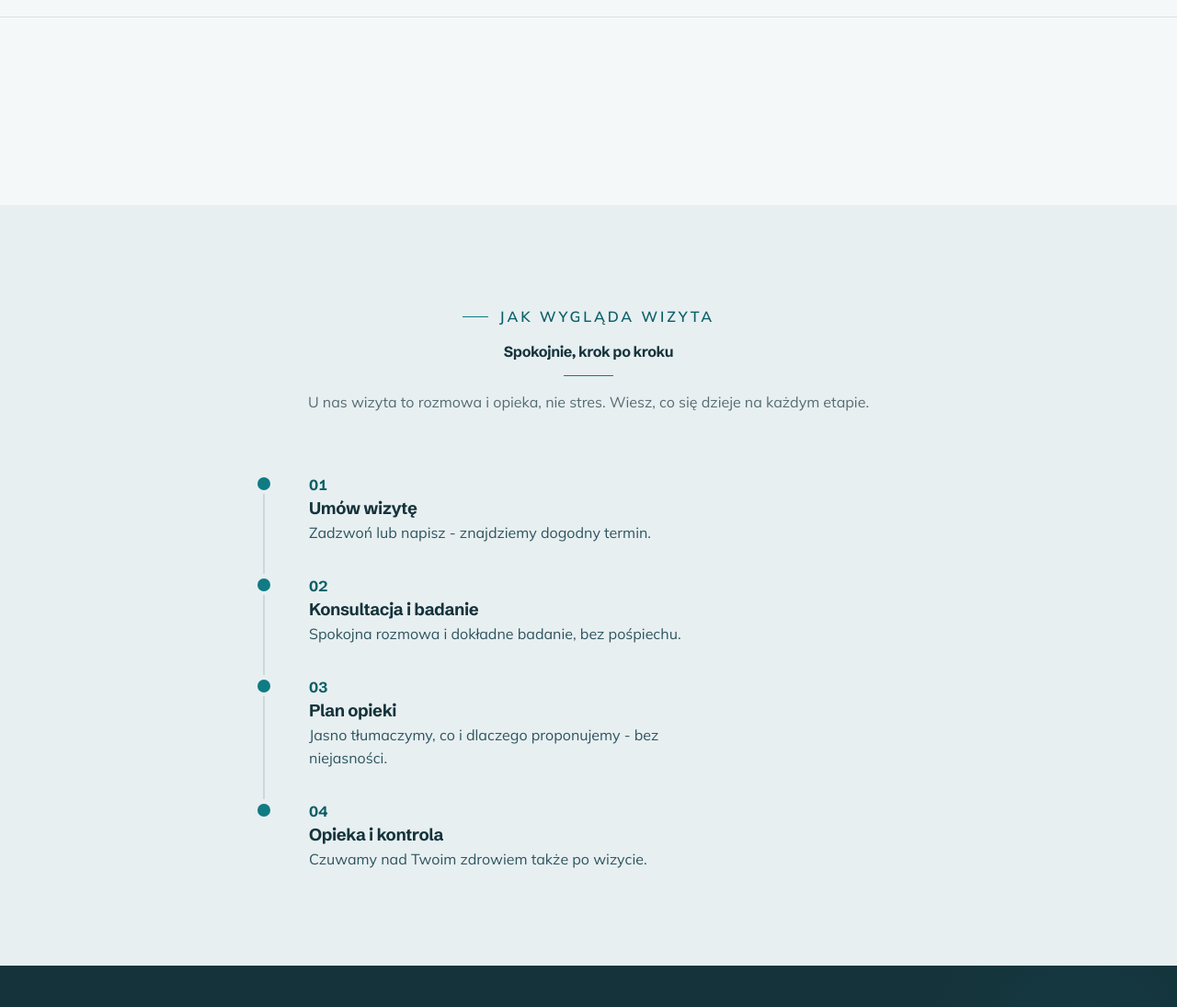
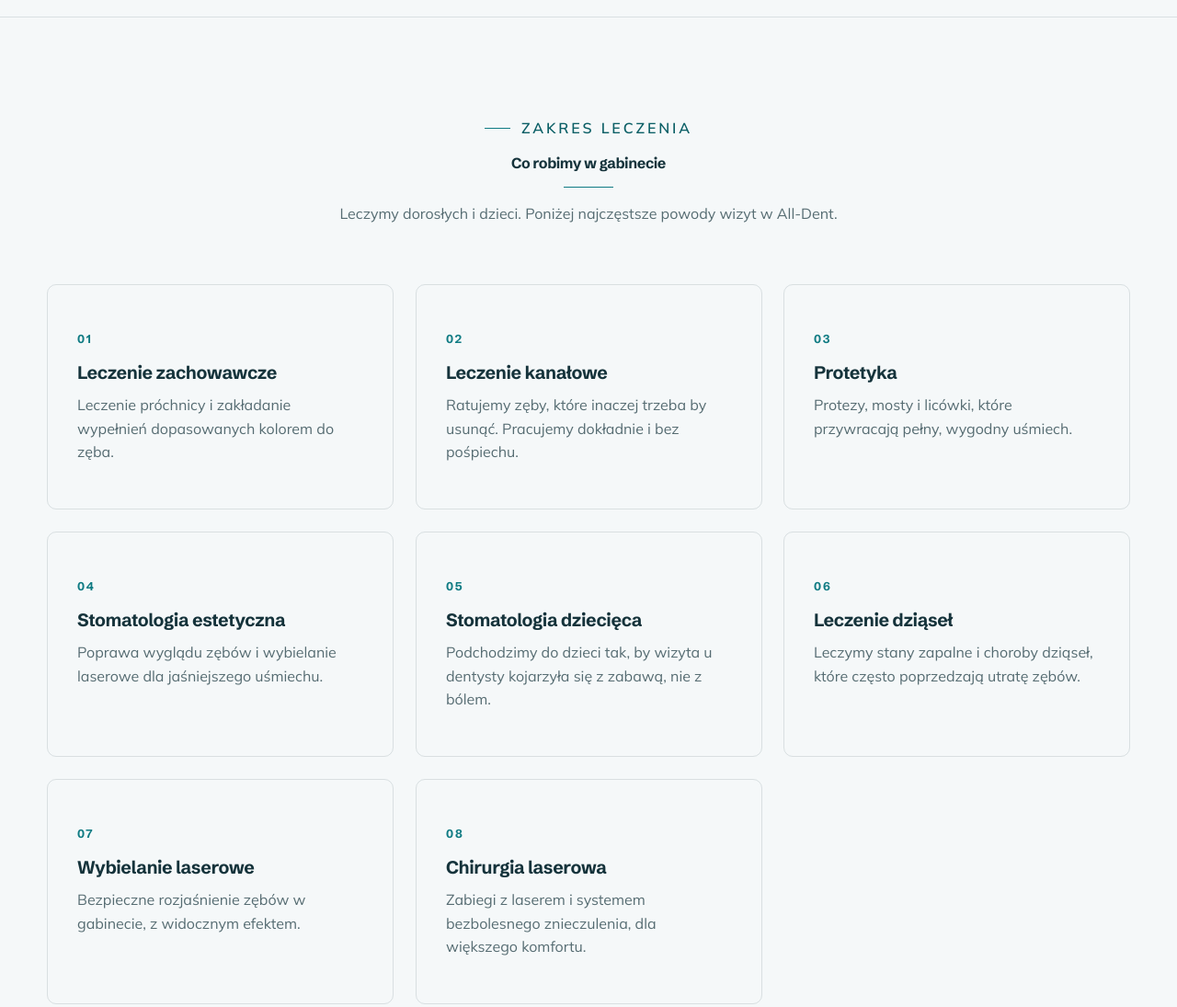
Before and after one commit to kris20032/cezary-pakula, a plain HTML site: page oferta.html in a window 1280 px wide. Shown: the part 560-1655 px from the top of the page at 92% size. Drawn offline with Linux system fonts and the light colour scheme; no server answers.

Commit message:
All-Dent: realne usługi stomatologiczne + branża w hero/meta (nie generyk kliniki)

```diff
--- a/oferta.html
+++ b/oferta.html
@@ -4,7 +4,7 @@
 <meta charset="UTF-8">
 <meta name="viewport" content="width=device-width, initial-scale=1.0">
 <title>Oferta - All-Dent Gabinet Stomatologiczny Cezary Pakuła</title>
-<meta name="description" content="All-Dent Gabinet Stomatologiczny Cezary Pakuła - gabinet medyczny w trosce o Twoje zdrowie. Konsultacje, diagnostyka, leczenie i profilaktyka w spokojnej, dyskretnej atmosferze. Umów wizytę.">
+<meta name="description" content="All-Dent Gabinet Stomatologiczny Cezary Pakuła - gabinet stomatologiczny w trosce o Twoje zdrowie. Konsultacje, diagnostyka, leczenie i profilaktyka w spokojnej, dyskretnej atmosferze. Umów wizytę.">
 <link rel="preconnect" href="https://fonts.googleapis.com">
 <link rel="preconnect" href="https://fonts.gstatic.com" crossorigin>
 <link href="https://fonts.googleapis.com/css2?family=Schibsted+Grotesk:wght@500;600;700&family=Mulish:wght@400;500;600;700&display=swap" rel="stylesheet">
@@ -38,7 +38,21 @@
 </section>
 <section>
   <div class="wrap">
-
+    <div class="head center reveal">
+      <span class="eyebrow">Zakres leczenia</span>
+      <h2>Co robimy w gabinecie</h2>
+      <p>Leczymy dorosłych i dzieci. Poniżej najczęstsze powody wizyt w All-Dent.</p>
+    </div>
+    <div class="svc-grid">
+      <div class="svc reveal"><div class="ic">01</div><h3>Leczenie zachowawcze</h3><p>Leczenie próchnicy i zakładanie wypełnień dopasowanych kolorem do zęba.</p></div>
+      <div class="svc reveal"><div class="ic">02</div><h3>Leczenie kanałowe</h3><p>Ratujemy zęby, które inaczej trzeba by usunąć. Pracujemy dokładnie i bez pośpiechu.</p></div>
+      <div class="svc reveal"><div class="ic">03</div><h3>Protetyka</h3><p>Protezy, mosty i licówki, które przywracają pełny, wygodny uśmiech.</p></div>
+      <div class="svc reveal"><div class="ic">04</div><h3>Stomatologia estetyczna</h3><p>Poprawa wyglądu zębów i wybielanie laserowe dla jaśniejszego uśmiechu.</p></div>
+      <div class="svc reveal"><div class="ic">05</div><h3>Stomatologia dziecięca</h3><p>Podchodzimy do dzieci tak, by wizyta u dentysty kojarzyła się z zabawą, nie z bólem.</p></div>
+      <div class="svc reveal"><div class="ic">06</div><h3>Leczenie dziąseł</h3><p>Leczymy stany zapalne i choroby dziąseł, które często poprzedzają utratę zębów.</p></div>
+      <div class="svc reveal"><div class="ic">07</div><h3>Wybielanie laserowe</h3><p>Bezpieczne rozjaśnienie zębów w gabinecie, z widocznym efektem.</p></div>
+      <div class="svc reveal"><div class="ic">08</div><h3>Chirurgia laserowa</h3><p>Zabiegi z laserem i systemem bezbolesnego znieczulenia, dla większego komfortu.</p></div>
+    </div>
   </div>
 </section>
 <section class="proces klinika">
```
Also changed, not shown: index.html (+5 -5 lines), o-nas.html (+1 -1 lines).
